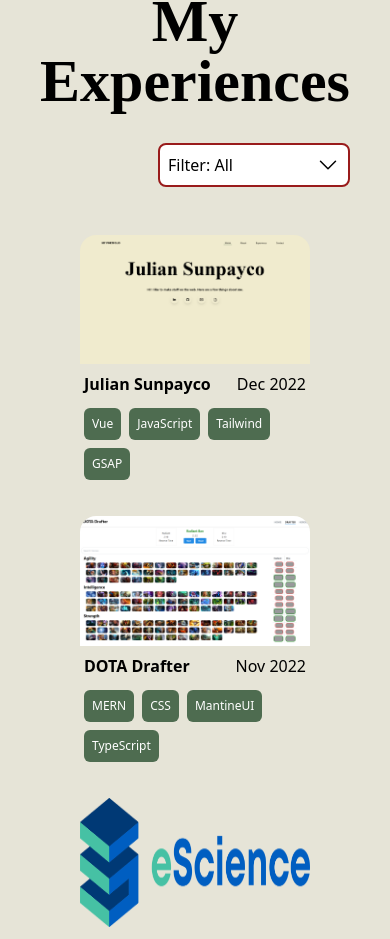
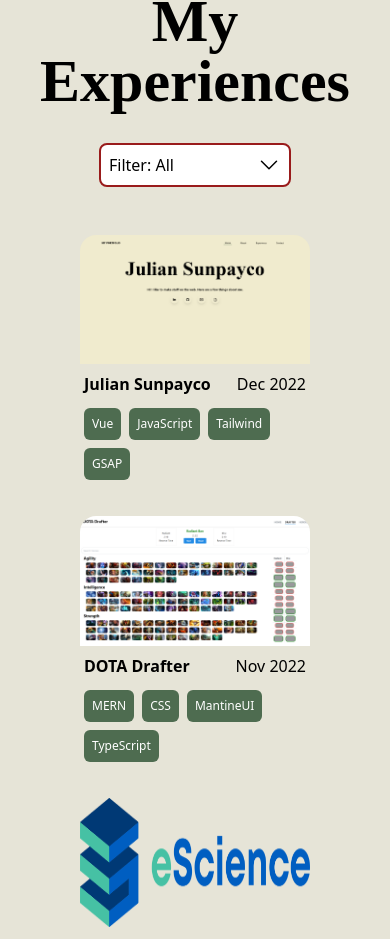
Before and after one commit to jSunpayco/julian-sunpayco, a Vue app: page / in a window 390 px wide. Shown: the part 1631-2570 px from the top of the page. Built offline with nearby package versions, Linux system fonts and the light colour scheme.

Commit message:
Center filter when small screen

```diff
--- a/src/components/Works.vue
+++ b/src/components/Works.vue
@@ -35,7 +35,7 @@
   <div class="worksContainer">
     <h1 id="titleName" class="worksTitle">My Experiences</h1>
 
-    <div class="flex justify-end mt-8">
+    <div class="flex justify-center lg:justify-end mt-8">
       <button class="flex flex-row justify-between border-2 border-red-800 rounded-lg p-2 w-48 bg-white" @click.prevent="toggle()">
         <p class="select-none">Filter: {{currFilter}}</p>
         <div><svg xmlns="http://www.w3.org/2000/svg" fill="none" viewBox="0 0 24 24" stroke-width="1.5" stroke="currentColor" class="w-6 h-6"><path stroke-linecap="round" stroke-linejoin="round" d="M19.5 8.25l-7.5 7.5-7.5-7.5" /></svg></div>
@@ -43,7 +43,7 @@
     </div>
 
 
-    <div class="absolute right-10 w-48 mt-5 rounded-lg bg-white" :class="[isOpened ? 'visible' : 'invisible']">
+    <div class="absolute -lg:centerAbsItem lg:right-10 mx-auto w-48 mt-5 rounded-lg bg-white z-20" :class="[isOpened ? 'visible' : 'invisible']">
       <ul>
         <li class="p-3 hover:bg-customLavender rounded-t-lg cursor-pointer text-black" @click.prevent="filterWorks('All')">
           <p class="select-none">All</p>
--- a/src/style.css
+++ b/src/style.css
@@ -49,6 +49,10 @@
 
   .workGrid {
     @apply grid md:grid-cols-2 lg:grid-cols-3 grid-cols-1 gap-x-8 gap-y-4;
+  }
+
+  .centerAbsItem {
+    @apply left-1/2 -translate-x-1/2 transform;
   }
 
   .workInfo {
--- a/tailwind.config.cjs
+++ b/tailwind.config.cjs
@@ -11,6 +11,7 @@
       'lg': '1024px',
       'xl': '1280px',
       '2xl': '1536px',
+      '-lg': {max: '1024px'}
     },
     extend: {
       colors: {
```
